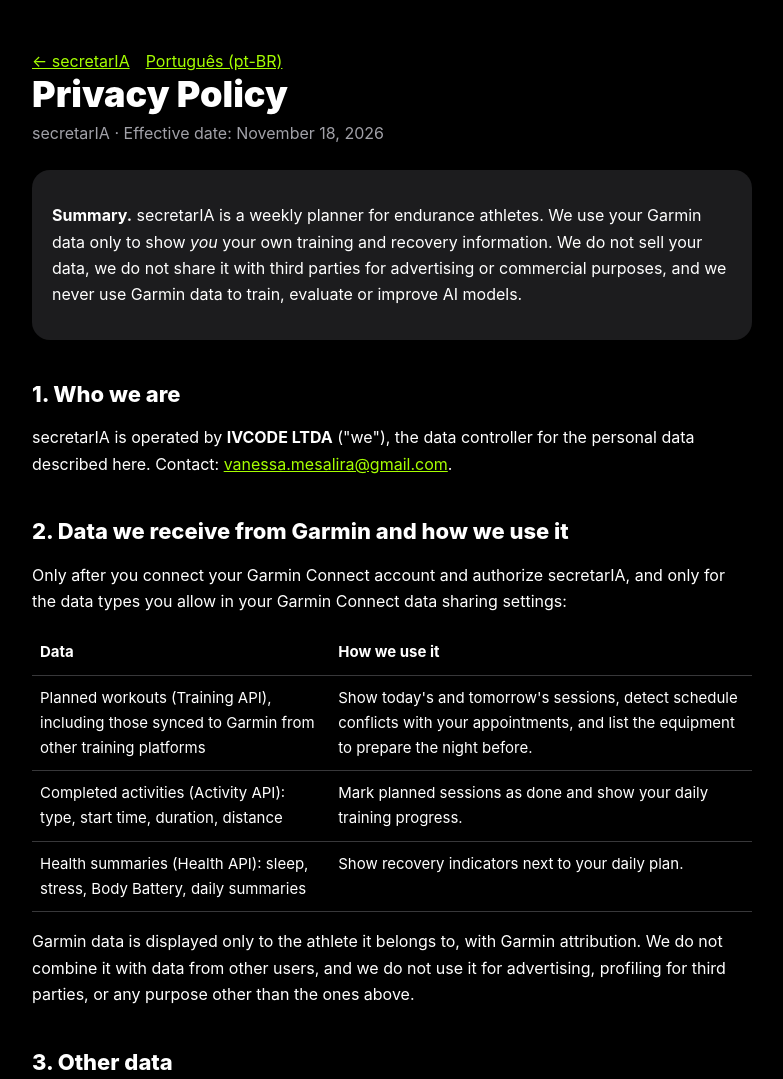
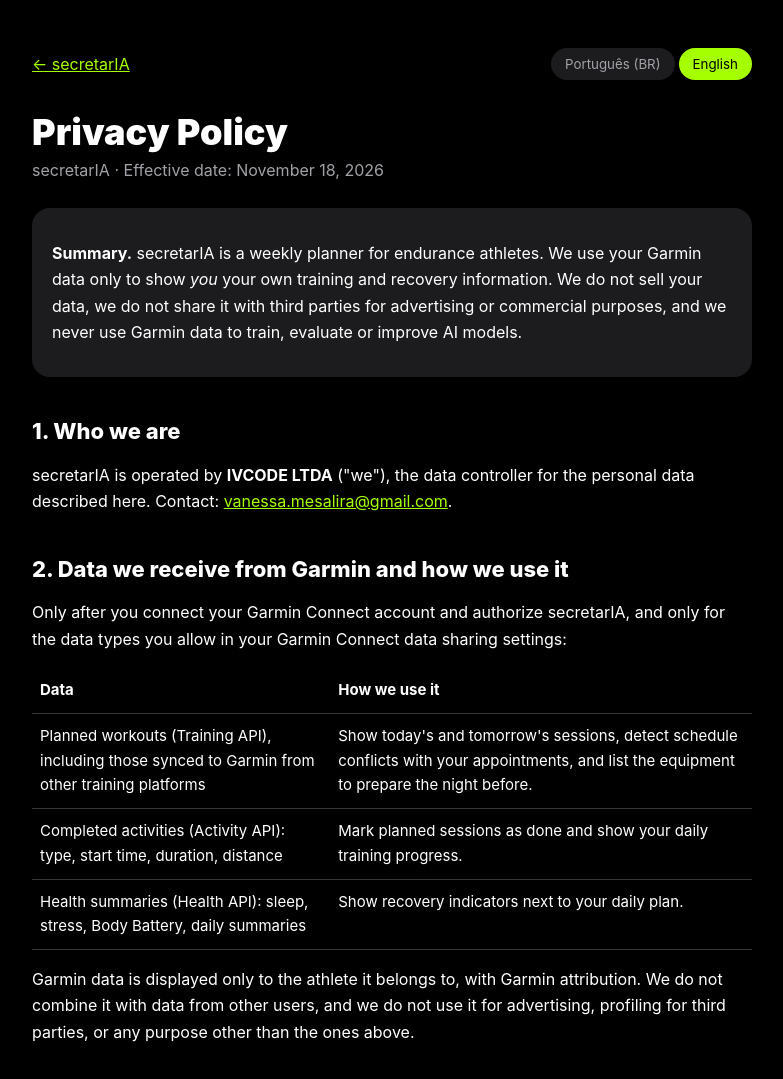
Before and after one commit to vanessamesalira/secretarIA-site, a plain HTML site: page privacy.html in a window 1280 px wide. Shown: the top 1079 px of the page, without its empty margins (248-1031 px from the left). Drawn offline with Linux system fonts and the light colour scheme.

Commit message:
feat: escolha de idioma (pt-BR / English) no site e na politica
Botoes de idioma nas duas paginas. A escolha vem de ?lang= na URL,
da escolha salva ou do idioma do navegador, nessa ordem, e os links
internos levam o idioma junto. Sem JavaScript, os dois idiomas aparecem.

Co-Authored-By: Claude Opus 5.5 <noreply@anthropic.com>

```diff
--- /dev/null
+++ b/lang.js
@@ -0,0 +1,64 @@
+// Troca de idioma (pt-BR / English) sem recarregar a pagina.
+// Ordem de escolha: ?lang= na URL > escolha salva > idioma do navegador > ingles.
+// Sem JavaScript, os dois idiomas aparecem: nenhum conteudo fica inacessivel.
+(function () {
+  var SUPPORTED = ["pt-BR", "en"];
+  var KEY = "secretaria-lang";
+
+  function fromUrl() {
+    var value = new URLSearchParams(location.search).get("lang");
+    if (!value) return null;
+    return value.toLowerCase().indexOf("pt") === 0 ? "pt-BR" : value.toLowerCase() === "en" ? "en" : null;
+  }
+
+  function fromStorage() {
+    try {
+      var value = localStorage.getItem(KEY);
+      return SUPPORTED.indexOf(value) >= 0 ? value : null;
+    } catch (error) {
+      return null;
+    }
+  }
+
+  function fromBrowser() {
+    return (navigator.language || "").toLowerCase().indexOf("pt") === 0 ? "pt-BR" : "en";
+  }
+
+  function apply(lang) {
+    document.documentElement.lang = lang;
+    document.querySelectorAll("[data-lang]").forEach(function (element) {
+      element.hidden = element.getAttribute("data-lang") !== lang;
+    });
+    document.querySelectorAll("[data-set-lang]").forEach(function (button) {
+      button.setAttribute("aria-pressed", String(button.getAttribute("data-set-lang") === lang));
+    });
+    // Links internos levam o idioma junto (vale mesmo se o navegador bloquear o localStorage).
+    document.querySelectorAll("a[data-keep-lang]").forEach(function (link) {
+      var url = new URL(link.getAttribute("href"), location.href);
+      url.searchParams.set("lang", lang === "pt-BR" ? "pt" : "en");
+      link.href = url.pathname.split("/").pop() + url.search + url.hash;
+    });
+    var title = document.querySelector("meta[name='title-" + lang + "']");
+    if (title) document.title = title.content;
+  }
+
+  function choose(lang) {
+    apply(lang);
+    try {
+      localStorage.setItem(KEY, lang);
+    } catch (error) {
+      // navegacao privada: a escolha so vale para esta visita
+    }
+    var url = new URL(location.href);
+    url.searchParams.set("lang", lang === "pt-BR" ? "pt" : "en");
+    history.replaceState(null, "", url);
+  }
+
+  apply(fromUrl() || fromStorage() || fromBrowser());
+
+  document.querySelectorAll("[data-set-lang]").forEach(function (button) {
+    button.addEventListener("click", function () {
+      choose(button.getAttribute("data-set-lang"));
+    });
+  });
+})();
--- a/privacy.html
+++ b/privacy.html
@@ -4,6 +4,8 @@
   <meta charset="utf-8">
   <meta name="viewport" content="width=device-width, initial-scale=1">
   <title>Privacy Policy — secretarIA</title>
+  <meta name="title-en" content="Privacy Policy — secretarIA">
+  <meta name="title-pt-BR" content="Política de Privacidade — secretarIA">
   <link rel="icon" href="logo.png">
   <style>
     :root { color-scheme: dark; --bg: #000; --card: #1c1c1e; --fg: #fff; --muted: #a1a1a8; --lime: #a6ff00; }
@@ -18,15 +20,25 @@
     table { width: 100%; border-collapse: collapse; font-size: 15px; }
     th, td { text-align: left; padding: 10px 8px; border-bottom: 1px solid #38383a; vertical-align: top; }
     a { color: var(--lime); }
-    hr { border: 0; border-top: 1px solid #38383a; margin: 64px 0; }
-    nav a { margin-right: 16px; }
+    .top { display: flex; align-items: center; justify-content: space-between; gap: 12px; flex-wrap: wrap; margin-bottom: 32px; }
+    .lang-switch { display: flex; gap: 4px; }
+    .lang-switch button { font: 600 14px/1 inherit; font-family: inherit; color: var(--muted); background: var(--card); border: 0; border-radius: 999px; padding: 8px 14px; cursor: pointer; }
+    .lang-switch button[aria-pressed="true"] { color: #000; background: var(--lime); }
+    .lang-switch button:focus-visible { outline: 2px solid var(--lime); outline-offset: 2px; }
+    [hidden] { display: none !important; }
   </style>
 </head>
 <body>
 <main>
-  <nav><a href="index.html">← secretarIA</a><a href="#pt">Português (pt-BR)</a></nav>
+  <div class="top">
+    <a href="index.html" data-keep-lang>← secretarIA</a>
+    <nav class="lang-switch" aria-label="Language / Idioma">
+      <button type="button" data-set-lang="pt-BR" lang="pt-BR" aria-pressed="false">Português (BR)</button>
+      <button type="button" data-set-lang="en" lang="en" aria-pressed="false">English</button>
+    </nav>
+  </div>
 
-  <article lang="en" id="en">
+  <article lang="en" id="en" data-lang="en">
     <h1>Privacy Policy</h1>
     <p class="meta">secretarIA · Effective date: November 18, 2026</p>
 
@@ -91,9 +103,7 @@
     <p class="meta">Garmin and Garmin Connect are trademarks of Garmin Ltd. or its subsidiaries.</p>
   </article>
 
-  <hr>
-
-  <article lang="pt-BR" id="pt">
+  <article lang="pt-BR" id="pt" data-lang="pt-BR">
     <h1>Política de Privacidade</h1>
     <p class="meta">secretarIA · Vigente desde 18 de novembro de 2026</p>
 
@@ -158,5 +168,6 @@
     <p class="meta">Garmin e Garmin Connect são marcas registradas da Garmin Ltd. ou de suas subsidiárias.</p>
   </article>
 </main>
+<script src="lang.js"></script>
 </body>
 </html>
```
Also changed, not shown: index.html (+34 -4 lines).
